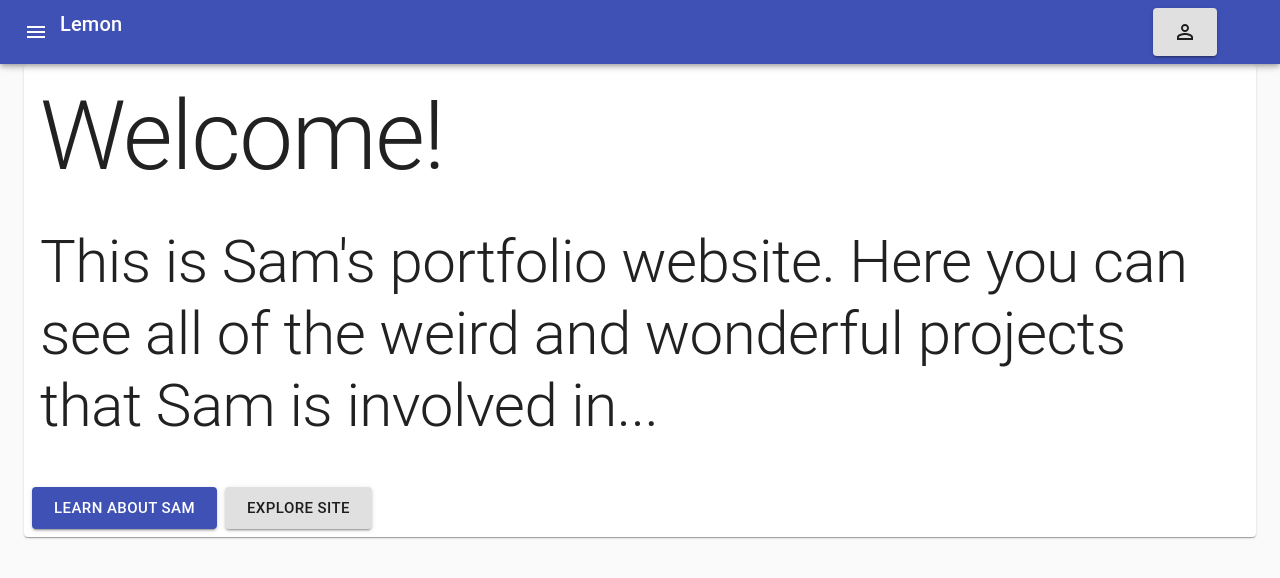
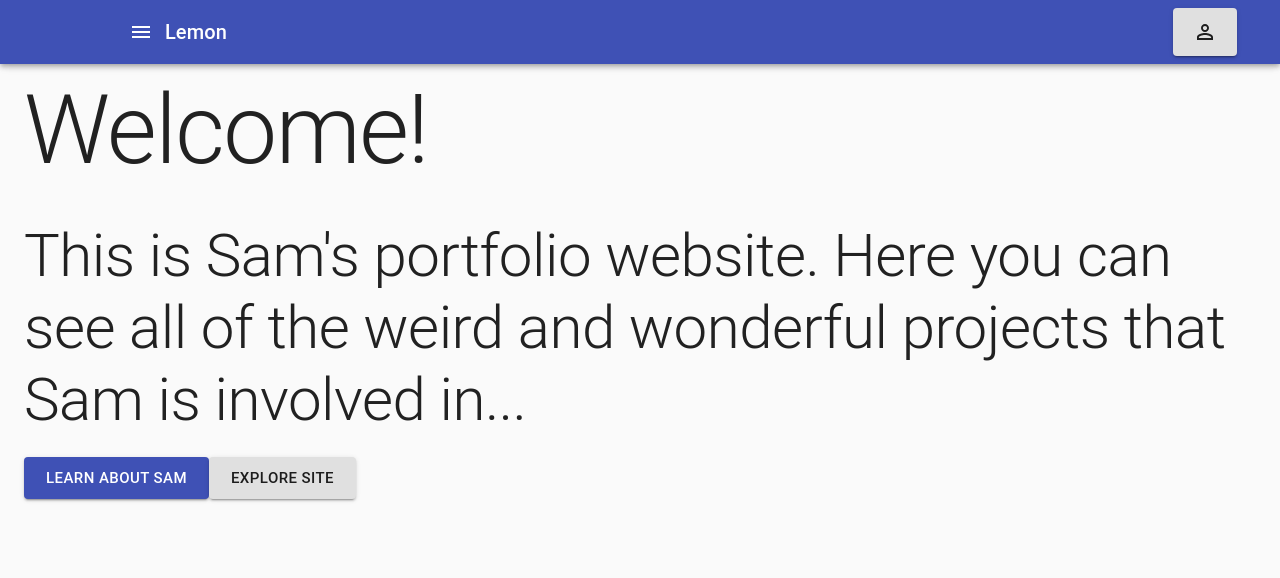
Before and after one commit to samjhawkins/lemon, a React app: page / in a window 1280 px wide. Shown: the top 578 px of the page. Built offline with nearby package versions, Linux system fonts and the light colour scheme; the HTML template or start-up script is replaced by a standard one.

Commit message:
develop - apply general semantice overhaul and proffessional spinner

```diff
--- a/src/components/Home/WelcomeCard.jsx
+++ b/src/components/Home/WelcomeCard.jsx
@@ -1,15 +1,14 @@
 import React from 'react';
 import {
-    Card, CardActions, CardContent, Typography, Button
+    Box,
+    Typography
 } from "@material-ui/core/index";
-import {Link} from 'react-router-dom';
 import LinkedButton from "../common/LinkedButton/LinkedButton";
 
 export default class WelcomeCard extends React.Component {
     render() {
         return (
-            <Card>
-                <CardContent>
+            <Box style={{marginTop: "10px"}}>
                 <Typography variant="h1" gutterBottom>
                     Welcome!
                 </Typography>
@@ -17,8 +16,6 @@ export default class WelcomeCard extends React.Component {
                     This is Sam's portfolio website. Here you can see all of the weird and wonderful
                     projects that Sam is involved in...
                 </Typography>
-                </CardContent>
-                <CardActions>
                 <LinkedButton
                     to={"/about"}
                     size={"large"}
@@ -30,8 +27,7 @@ export default class WelcomeCard extends React.Component {
                     size={"large"}
                     text={"Explore Site"}
                 />
-                </CardActions>
-            </Card>
+            </Box>
         );
     }
 }
--- a/src/components/common/LinkedButton/LinkedButton.jsx
+++ b/src/components/common/LinkedButton/LinkedButton.jsx
@@ -1,13 +1,24 @@
 import React from 'react';
 import {Link} from "react-router-dom";
 import {Button} from "@material-ui/core";
+import { makeStyles } from '@material-ui/styles';
 
-const LinkedButton = ({to, text, size, colour}) => (
-    <Link to={to}>
-        <Button size={size} variant="contained" color={colour || undefined}>
-            {text}
-        </Button>
-    </Link>
-);
+const useStyles = makeStyles(theme => ({
+        link: {
+            textDecoration: "none",
+        }
+    }
+));
+
+const LinkedButton = ({to, text, size, colour}) => {
+    const classes = useStyles();
+    return (
+        <Link to={to} className={classes.link}>
+            <Button size={size} variant="contained" color={colour || undefined}>
+                {text}
+            </Button>
+        </Link>
+    );
+}
 
 export default LinkedButton;
--- a/src/components/common/NavBar/NavBar.jsx
+++ b/src/components/common/NavBar/NavBar.jsx
@@ -33,16 +33,20 @@ export default class NavBar extends Component {
         return (
             <AppBar position='fixed'>
                 <Toolbar>
-                    <Grid justify={"space-between"} container>
-                        <Grid item container xs={12} sm={3}>
+                    <Grid justify={"space-between"} container >
+                        <Grid item container sm={3} alignContent={"center"} justify={"center"}>
                             <IconButton edge='start' color='inherit' aria-label='Menu'>
                                 <MenuIcon/>
                             </IconButton>
-                            <Typography variant='h6' display={'inline'}>
+                            <Typography
+                                variant='h6'
+                                display={'inline'}
+                                style={{alignSelf: "center"}}
+                            >
                                 Lemon
                             </Typography>
                         </Grid>
-                        <Grid item container xs={12} sm={1}>
+                        <Grid item container xs={12} sm={1} justify={"center"}>
                             <ProfileMenu
                                 open={this.state.open}
                                 auth={this.state.auth}
```
Also changed, not shown: src/html/index.html (+1 -91 lines). Lines whose indentation alone changed are shown as unchanged.
